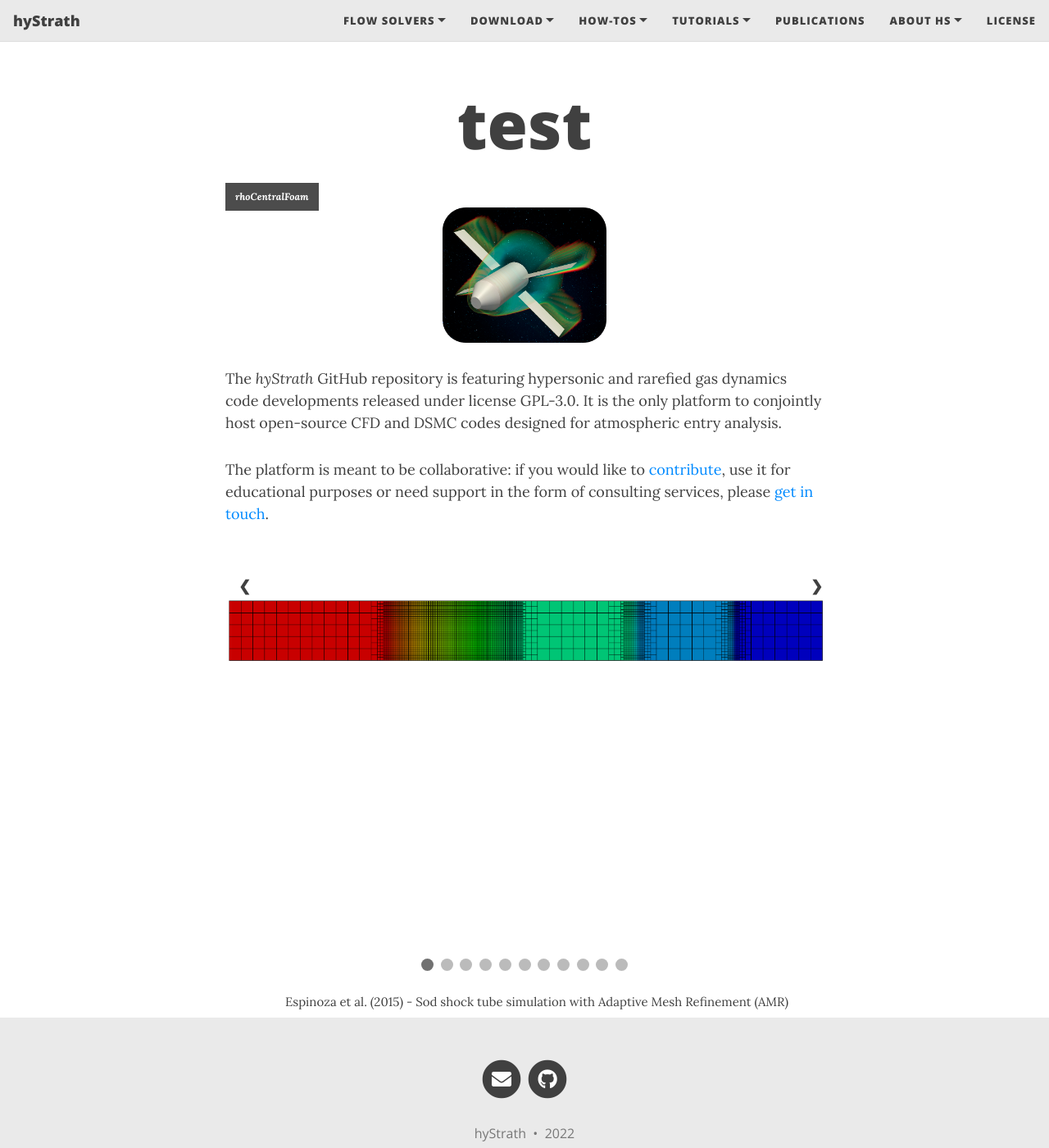
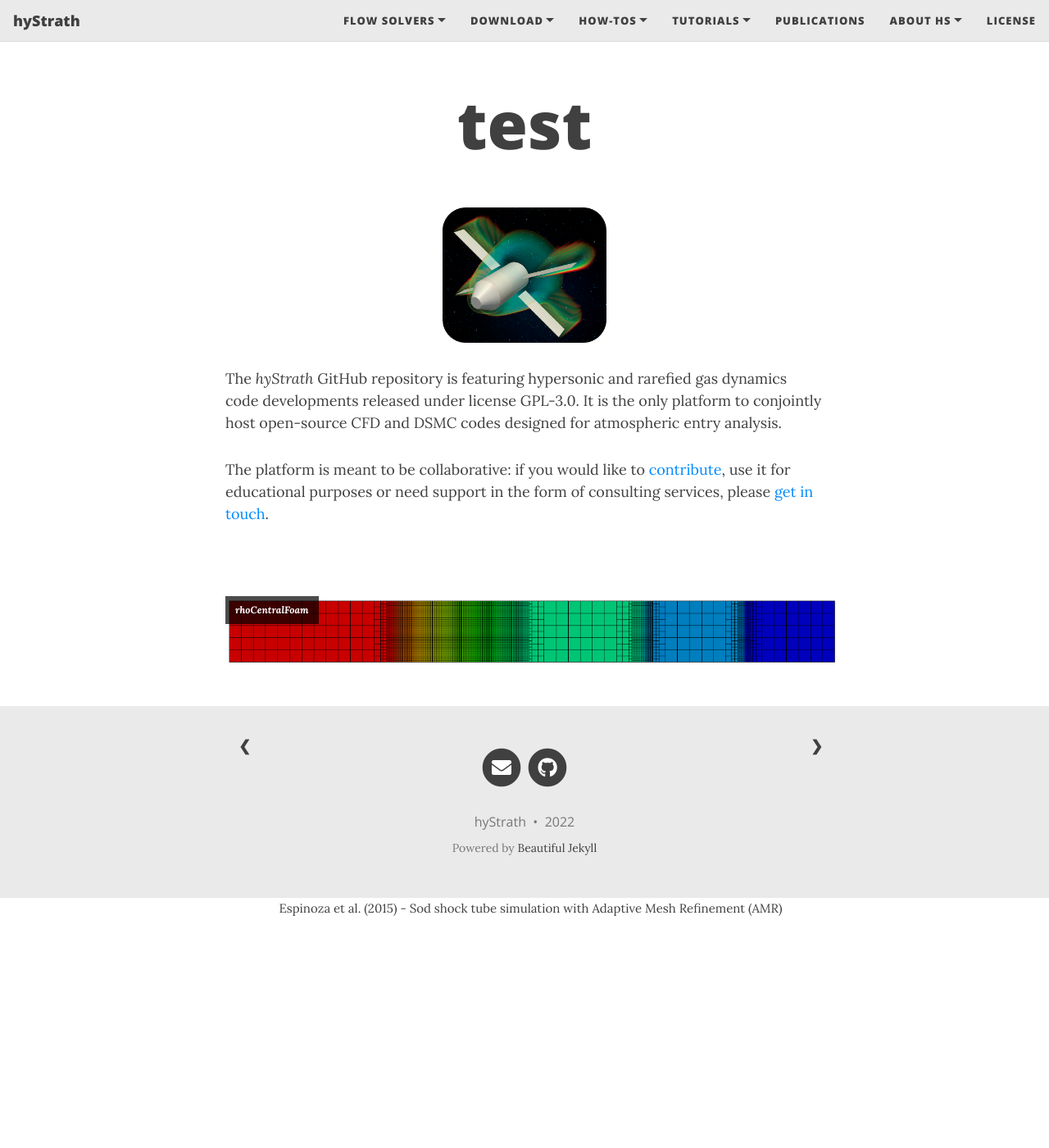
Before and after one commit to hystrath/hystrath.github.io, a Jekyll site: the page built from test2.md, in a window 1280 px wide and 1400 px high. Shown: the whole window at 82% size. Built offline with Jekyll 4.4.1, drawn with Linux system fonts in a browser that asks for light colours; nearby versions of some CDN libraries.

Commit message:
Editing pages

```diff
--- a/_includes/head.html
+++ b/_includes/head.html
@@ -283,7 +283,7 @@
   .slideshow-container {
     max-width: 1000px;
     height: 350px;
-<!--    position: relative;-->
+    position: absolute;
     margin: auto;
 
     display: flex;
```
